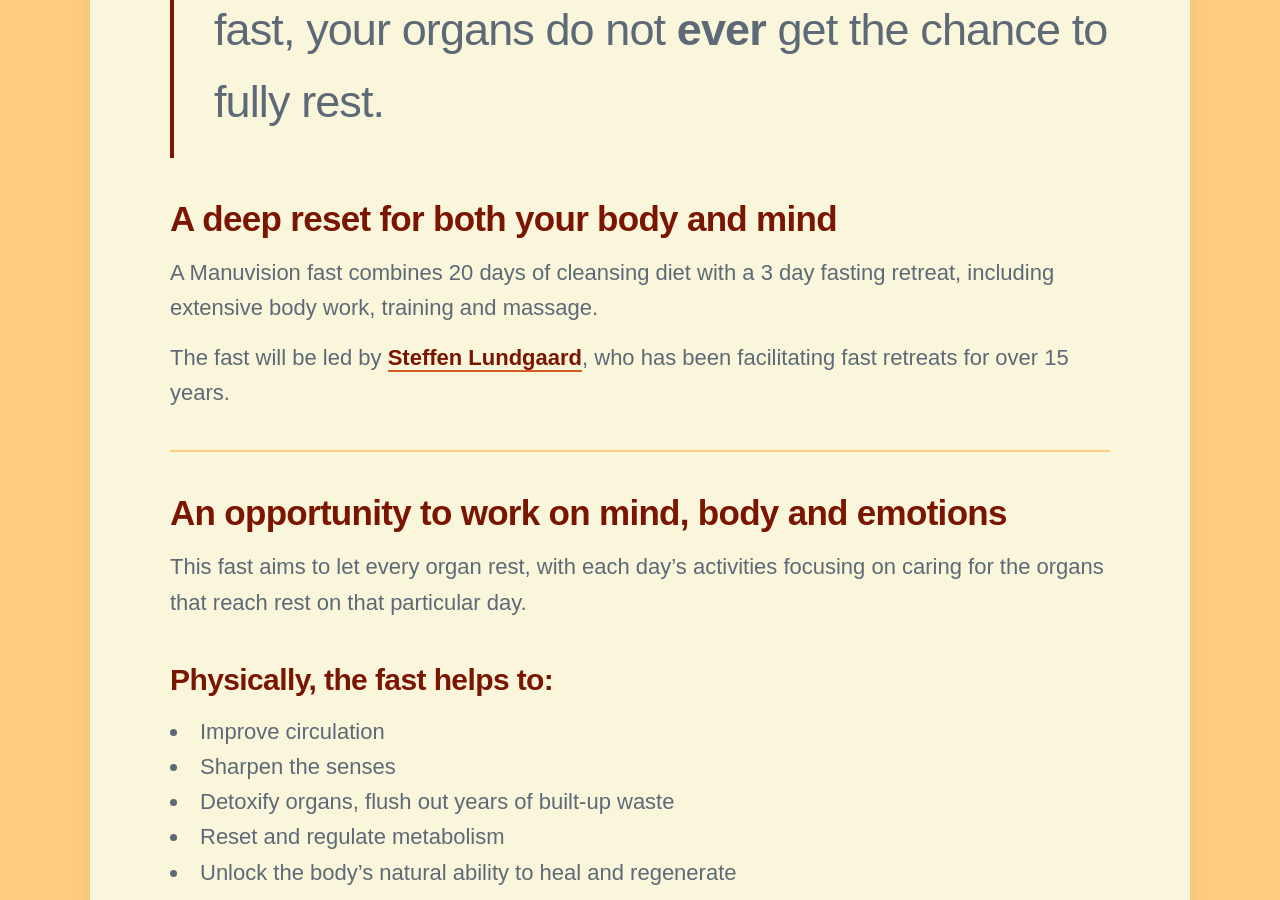
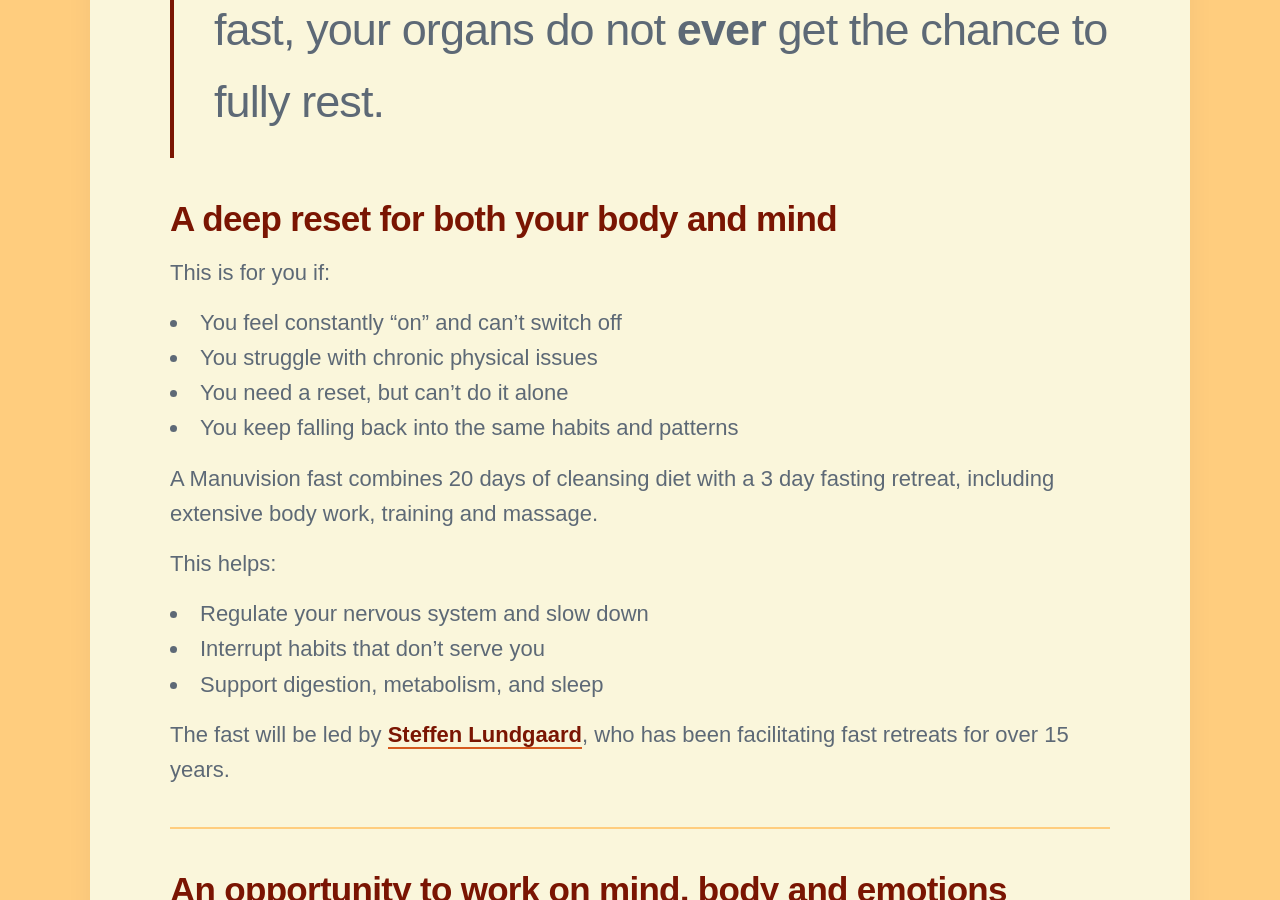
Before and after one commit to threekeytherapy/threekeytherapy.com, a Jekyll site: the page built from _workshops/fast-retreat.md, in a window 1280 px wide and 900 px high, scrolled down 963 px. Built offline with Jekyll 4.4.1, drawn with Linux system fonts in a browser that asks for light colours; nearby versions of some CDN libraries; some web fonts are replaced.

Commit message:
updates fast page

```diff
--- a/_workshops/fast-retreat.md
+++ b/_workshops/fast-retreat.md
@@ -1,10 +1,10 @@
 ---
 title: Fasting retreat 4 - 7 June 2026
 subtitle: Unique combination of fasting and bodywork developed by Manuvision
-description: Give your body a full reset with an intensive fasting and body therapy retreat, designed to cleanse muscles, organs, emotions and the mind. Led by Steffen Lundgaard, who has been facilitating fast retreats for over 15 years. Near Amsterdam.
+description: When you need a reset, but can't do it alone. A 3-day guided fast and body therapy retreat to cleanse muscles, organs, emotions and the mind. Led by Steffen Lundgaard, who has been facilitating fast retreats for over 15 years. Near Amsterdam.
 featured_image: /images/mv-fast.jpg
 homepage_image: /images/mv-fast.jpg
-date: 2023-11-03 00:00:00
+date: 2023-11-01 00:00:00
 redirects_from:
 ---
 
@@ -12,7 +12,18 @@ redirects_from:
 
 ## A deep reset for both your body and mind
 
+This is for you if:
+* You feel constantly “on” and can’t switch off
+* You struggle with chronic physical issues
+* You need a reset, but can’t do it alone
+* You keep falling back into the same habits and patterns
+
 A Manuvision fast combines 20 days of cleansing diet with a 3 day fasting retreat, including extensive body work, training and massage.
+
+This helps:
+* Regulate your nervous system and slow down
+* Interrupt habits that don’t serve you
+* Support digestion, metabolism, and sleep
 
 The fast will be led by [Steffen Lundgaard](https://manuvision.es/en/steffen-en/), who has been facilitating fast retreats for over 15 years.
 
```
